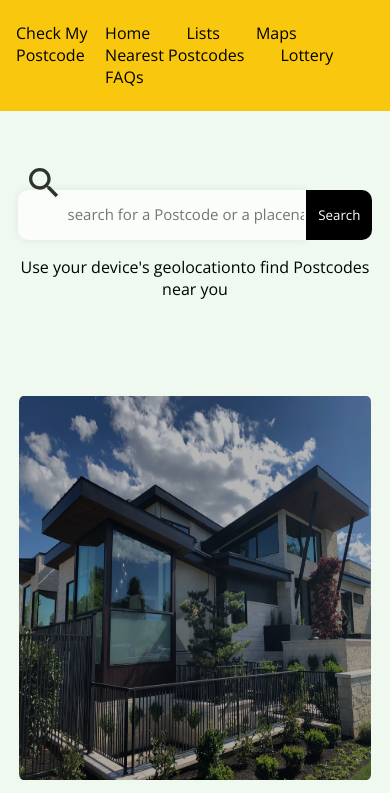
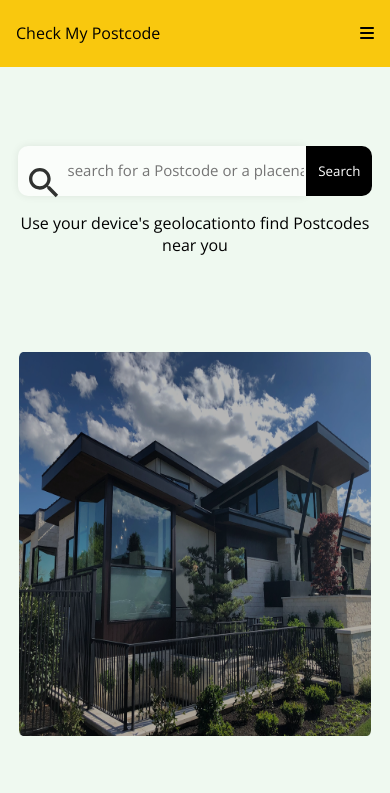
Before and after one commit to Qaasim-Umar/zuri-4postalwebsite, a plain HTML site: page index.html in a window 390 px wide. Shown: the top 793 px of the page. Drawn offline with nearby package versions, Linux system fonts and the light colour scheme.

Commit message:
completed

```diff
--- a/index.html
+++ b/index.html
@@ -11,13 +11,14 @@
         <div class="logo">
             <p>Check My Postcode</p>
         </div>
+        <i class="fa-solid fa-bars" id="bars" ></i>
         <div class="nav-list">
-            <a href="">Home</a>
-            <a href="">Lists</a>
-            <a href="">Maps</a>
-            <a href="">Nearest Postcodes</a>
-            <a href="">Lottery</a>
-            <a href="">FAQs</a>
+            <a href="" >Home</a>
+            <a href="" >Lists</a>
+            <a href="" >Maps</a>
+            <a href="" >Nearest Postcodes</a>
+            <a href="" >Lottery</a>
+            <a href="" >FAQs</a>
         </div>
     </div>
     <div class="hero">
@@ -133,4 +134,5 @@
     </div>
 </body>
 <script src="script/script.js"></script>
+<script src="https://kit.fontawesome.com/696d74f03f.js" crossorigin="anonymous"></script>
 </html>
--- a/script/script.js
+++ b/script/script.js
@@ -0,0 +1,7 @@
+let menu = document.querySelector('#bars');
+let navb = document.querySelector('.nav-list');
+
+menu.onclick = () => {
+    menu.classList.toggle('fa-times');
+    navb.classList.toggle('active');
+};
--- a/style/style.css
+++ b/style/style.css
@@ -12,6 +12,8 @@ body {
   justify-content: space-between;
   padding: 0.4rem 2rem;
   background: rgba(249, 200, 14, 1);
+  position: relative;
+  align-items: center;
 }
 .nav-list a {
   text-decoration: none;
@@ -20,6 +22,9 @@ body {
 }
 .nav-list {
   margin: 1rem 0;
+}
+.nav-list a:hover{
+  color: aliceblue;
 }
 .search-box {
   display: flex;
@@ -84,7 +89,7 @@ input[type="text"] {
   padding: 2rem 1rem;
 }
 .hero-text > p {
-  font-size: 19px;
+  font-size: 17px;
   font-weight: 400;
 }
 .filter {
@@ -162,11 +167,17 @@ span {
 .grid-list3 {
   margin-left: 4rem;
 }
+#bars{
+  display: none;
+}
 
 @media only screen and (max-width: 768px) {
   .hero-flex {
     flex-direction: column;
     padding: 0;
+  }
+  #bars{
+    display: block;
   }
   .img-container {
     width: 22rem;
@@ -222,4 +233,24 @@ span {
   .header {
     padding: 0.4rem 1rem;
   }
+  .nav-list a{
+margin-bottom: 1.2rem;
+text-align: center;
+    display: block;
+  }
+
+  .nav-list{
+    background: rgba(249, 200, 14, 1);
+    width: 100%;
+    position: absolute;
+    left: 0;
+    top: 2.9rem;
+    z-index: 3;
+    padding: 1rem 0;
+    border-top: 2px solid black;
+    clip-path: polygon(0 0, 100% 0, 100% 0, 0 0);
+  }
+  .nav-list.active {
+    clip-path: polygon(0 0, 100% 0, 100% 100%, 0 100%);
+  }
 }
```
